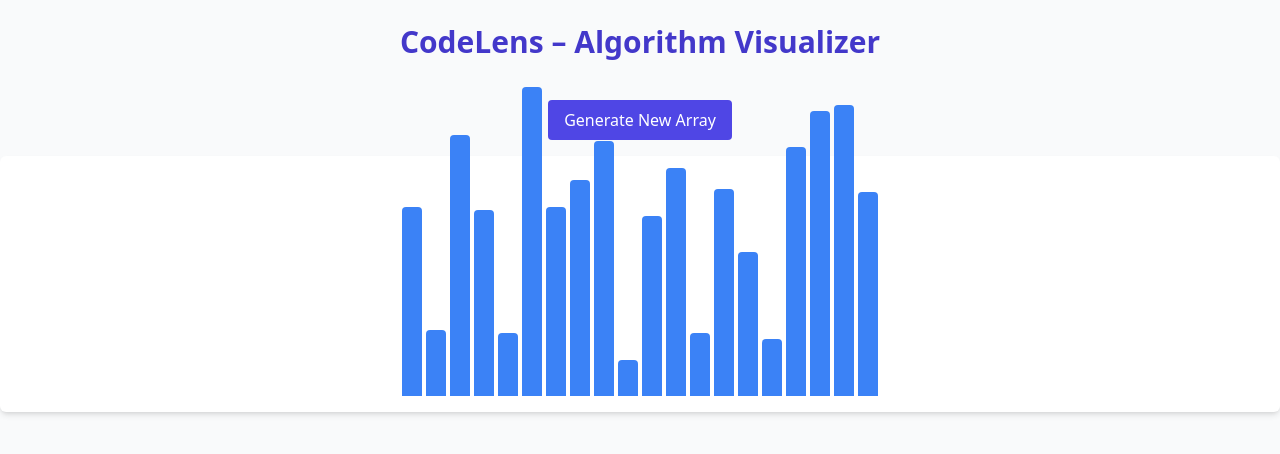
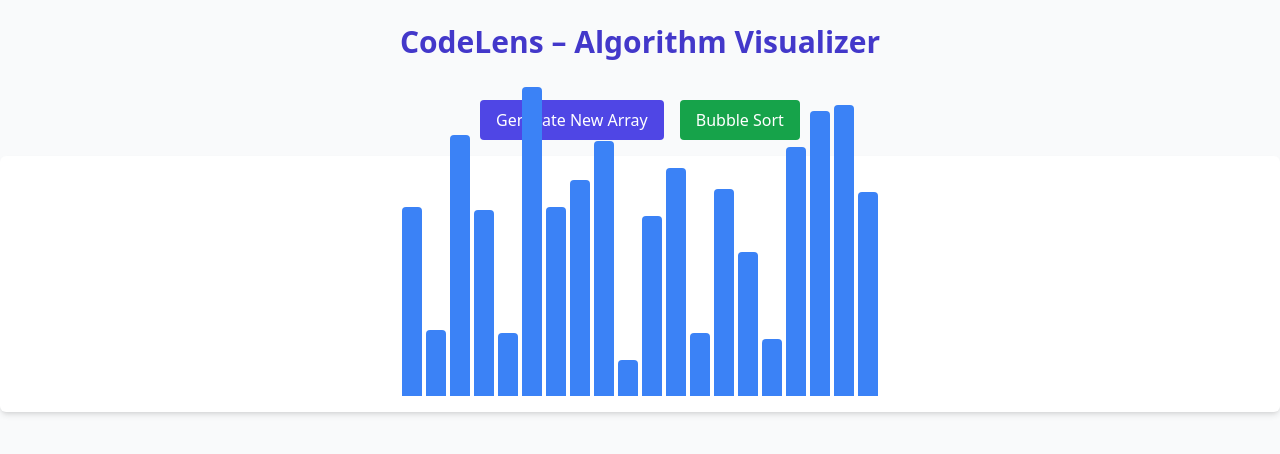
Before and after one commit to Jerrysoftwork/codelens, a React (Vite) app in the folder codelens/: page / in a window 1280 px wide. Shown: the top 454 px of the page. Built offline with nearby package versions, Linux system fonts and the light colour scheme.

Commit message:
Implement bubble sort functionality and enhance UI with control buttons for array generation and sorting

```diff
--- a/codelens/src/App.jsx
+++ b/codelens/src/App.jsx
@@ -2,9 +2,31 @@ import { useState } from "react";
 import { generateArray } from "./utils/generateArray";
 import ArrayBars from "./components/ArrayBars";
 import ControlPanel from "./components/ControlPanel";
+import { bubbleSort } from "./algorithms/bubbleSort";
 
 export default function App() {
   const [array, setArray] = useState(generateArray());
+  const [comparing, setComparing] = useState([]);
+  const [isSorting, setIsSorting] = useState(false);
+
+  const handleGenerate = () => {
+    if (!isSorting) setArray(generateArray());
+  };
+
+  const handleSort = async () => {
+    setIsSorting(true);
+    const steps = bubbleSort(array);
+
+    for (let i = 0; i < steps.length; i++) {
+      const { array: newArr, comparing } = steps[i];
+      setArray(newArr);
+      setComparing(comparing);
+      await new Promise((resolve) => setTimeout(resolve, 200)); // speed
+    }
+
+    setComparing([]);
+    setIsSorting(false);
+  };
 
   return (
     <div className="min-h-screen bg-gray-50">
@@ -12,8 +34,24 @@ export default function App() {
         CodeLens – Algorithm Visualizer
       </h1>
 
-      <ControlPanel onGenerate={() => setArray(generateArray())} />
-      <ArrayBars array={array} />
+      <div className="flex items-center justify-center gap-4 p-4">
+        <button
+          onClick={handleGenerate}
+          className="px-4 py-2 text-white bg-indigo-600 rounded hover:bg-indigo-700"
+          disabled={isSorting}
+        >
+          Generate New Array
+        </button>
+        <button
+          onClick={handleSort}
+          className="px-4 py-2 text-white bg-green-600 rounded hover:bg-green-700"
+          disabled={isSorting}
+        >
+          Bubble Sort
+        </button>
+      </div>
+
+      <ArrayBars array={array} comparing={comparing} />
     </div>
   );
 }
```
